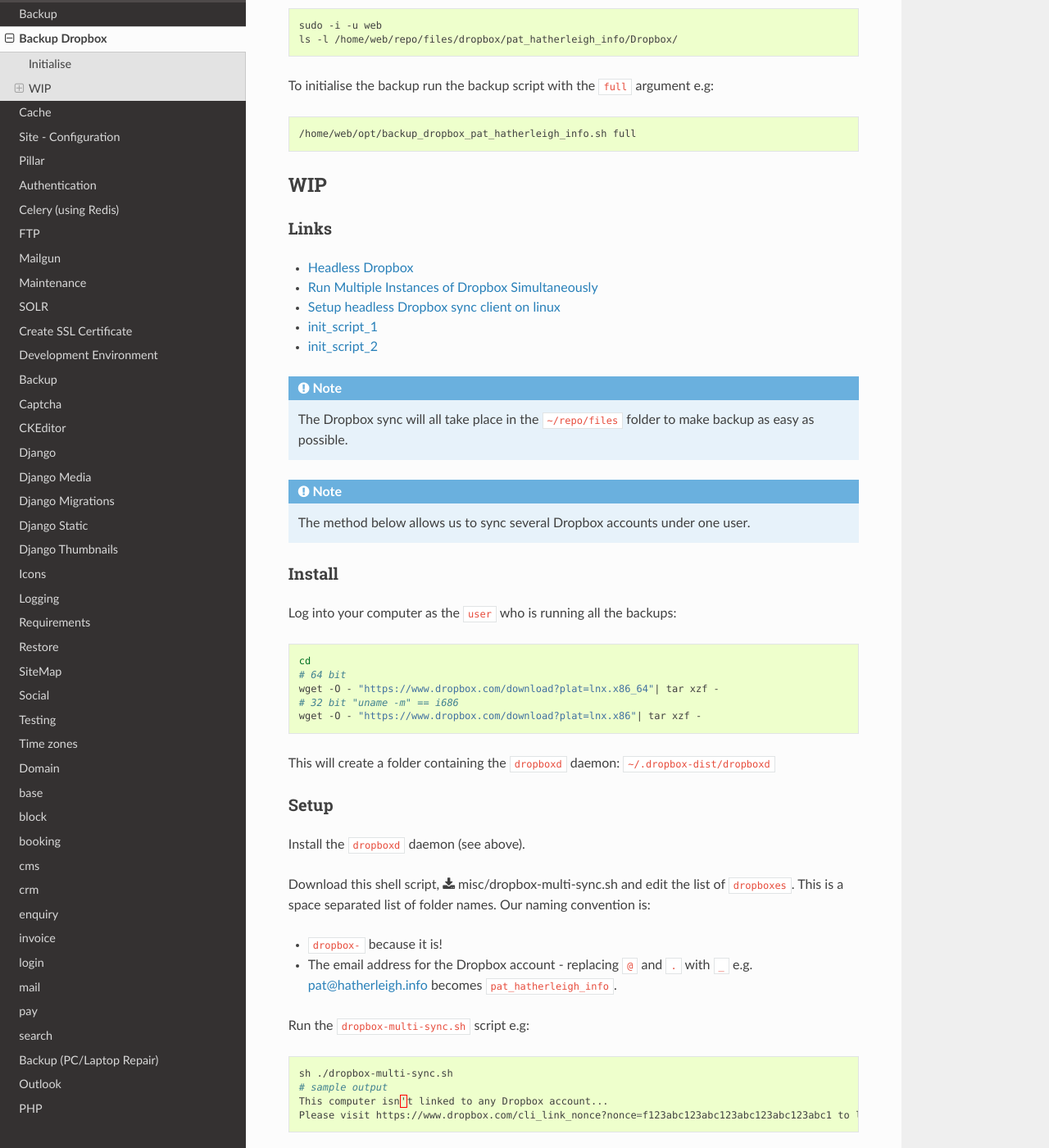
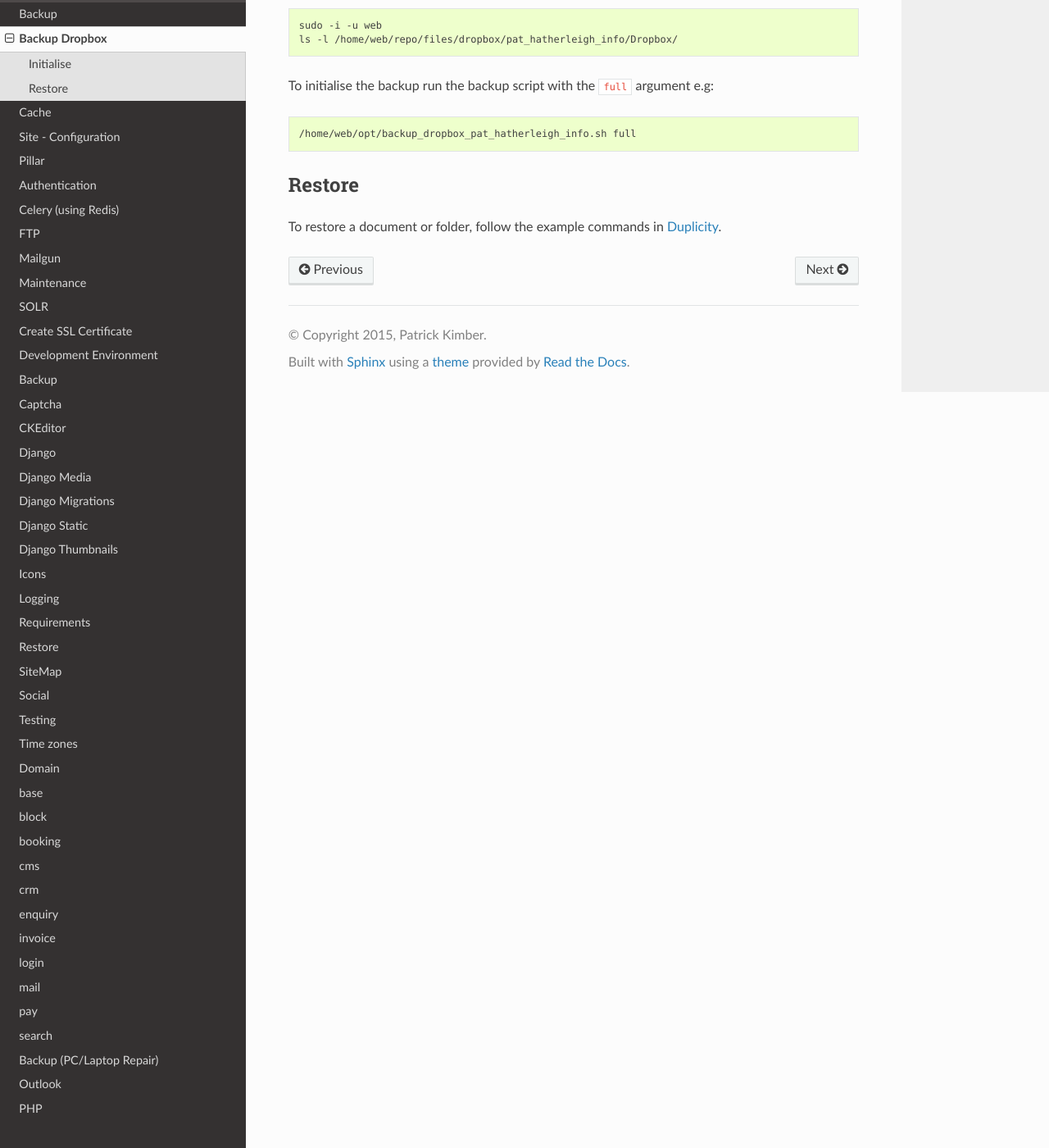
Before and after one commit to pkimber/old-docs-migrated-to-gitlab, a Sphinx documentation site: the page built from source/backup-dropbox.rst, in a window 1280 px wide and 1400 px high, scrolled down 1773 px. Shown: the whole window at 82% size. Built offline with Sphinx 7.4.7 and the Read the Docs theme 2.0.0, drawn with Linux system fonts in a browser that asks for light colours; some of the changed text lies outside the part shown.

Commit message:
doc - duplicity - restore and remove wip notes

```diff
--- a/source/backup-dropbox.rst
+++ b/source/backup-dropbox.rst
@@ -77,81 +77,11 @@
 
   /home/web/opt/backup_dropbox_pat_hatherleigh_info.sh full
 
-WIP
-===
+Restore
+=======
 
-Links
------
-
-- `Headless Dropbox`_
-- `Run Multiple Instances of Dropbox Simultaneously`_
-- `Setup headless Dropbox sync client on linux`_
-- init_script_1_
-- init_script_2_
-
-.. note:: The Dropbox sync will all take place in the ``~/repo/files`` folder
-          to make backup as easy as possible.
-
-.. note:: The method below allows us to sync several Dropbox accounts under one
-          user.
-
-Install
--------
-
-Log into your computer as the ``user`` who is running all the backups::
-
-  cd
-  # 64 bit
-  wget -O - "https://www.dropbox.com/download?plat=lnx.x86_64"| tar xzf -
-  # 32 bit "uname -m" == i686
-  wget -O - "https://www.dropbox.com/download?plat=lnx.x86"| tar xzf -
-
-This will create a folder containing the ``dropboxd`` daemon:
-``~/.dropbox-dist/dropboxd``
-
-Setup
------
-
-Install the ``dropboxd`` daemon (see above).
-
-Download this shell script, :download:`misc/dropbox-multi-sync.sh` and edit the
-list of ``dropboxes``.  This is a space separated list of folder names.  Our
-naming convention is:
-
-- ``dropbox-`` because it is!
-- The email address for the Dropbox account - replacing ``@`` and ``.`` with
-  ``_`` e.g. pat@hatherleigh.info becomes ``pat_hatherleigh_info``.
-
-Run the ``dropbox-multi-sync.sh`` script e.g::
-
-  sh ./dropbox-multi-sync.sh
-  # sample output
-  This computer isn't linked to any Dropbox account...
-  Please visit https://www.dropbox.com/cli_link_nonce?nonce=f123abc123abc123abc123abc123abc1 to link this device.
-
-Open a private (or incognito session) in a browser .  Log into the DropBox
-account you want to sync and paste in the URL.
-
-The script will tell you that the account is linked e.g::
-
-  This computer is now linked to Dropbox. Welcome Pat
-
-To check the sync, look in the following folder (update folder names as
-required)::
-
-  ~/repo/files/dropbox-pat-hatherleigh-info/Dropbox/
-
-Issues
-------
-
-When testing the scripts::
-
-  No protocol specified
-  !! (Qt:Fatal) QXcbConnection: Could not connect to display :0
-
-To stop this error, use a headless connection i.e. ssh into the computer or use
-a separate console.  This will still be an issue if you have a GUI and you
-``sudo`` to a user who is *not* running a GUI.
+To restore a document or folder, follow the example commands in
+:ref:`duplicity_command_examples`.
 
 
 .. _`Headless Dropbox`: http://rkulla.blogspot.co.uk/2014/03/headless-dropbox.html
--- a/source/backup.rst
+++ b/source/backup.rst
@@ -234,6 +234,8 @@
 
   /home/web/opt/backup_hatherleigh_info.sh full
 
+.. _duplicity_command_examples:
+
 Duplicity
 ---------
 
@@ -272,7 +274,8 @@
 .. note:: When restoring a folder, ``/path/to/restore/folder/`` must not exist.
           It will be created by Duplicity.
 
-To restore a single file::
+To restore a single file (in this example we are restoring from a ``Dropbox``
+backup)::
 
   PASSPHRASE="gpg-password" \
     duplicity \
```
Also changed, not shown: source/issues.rst (+12 -0 lines).
